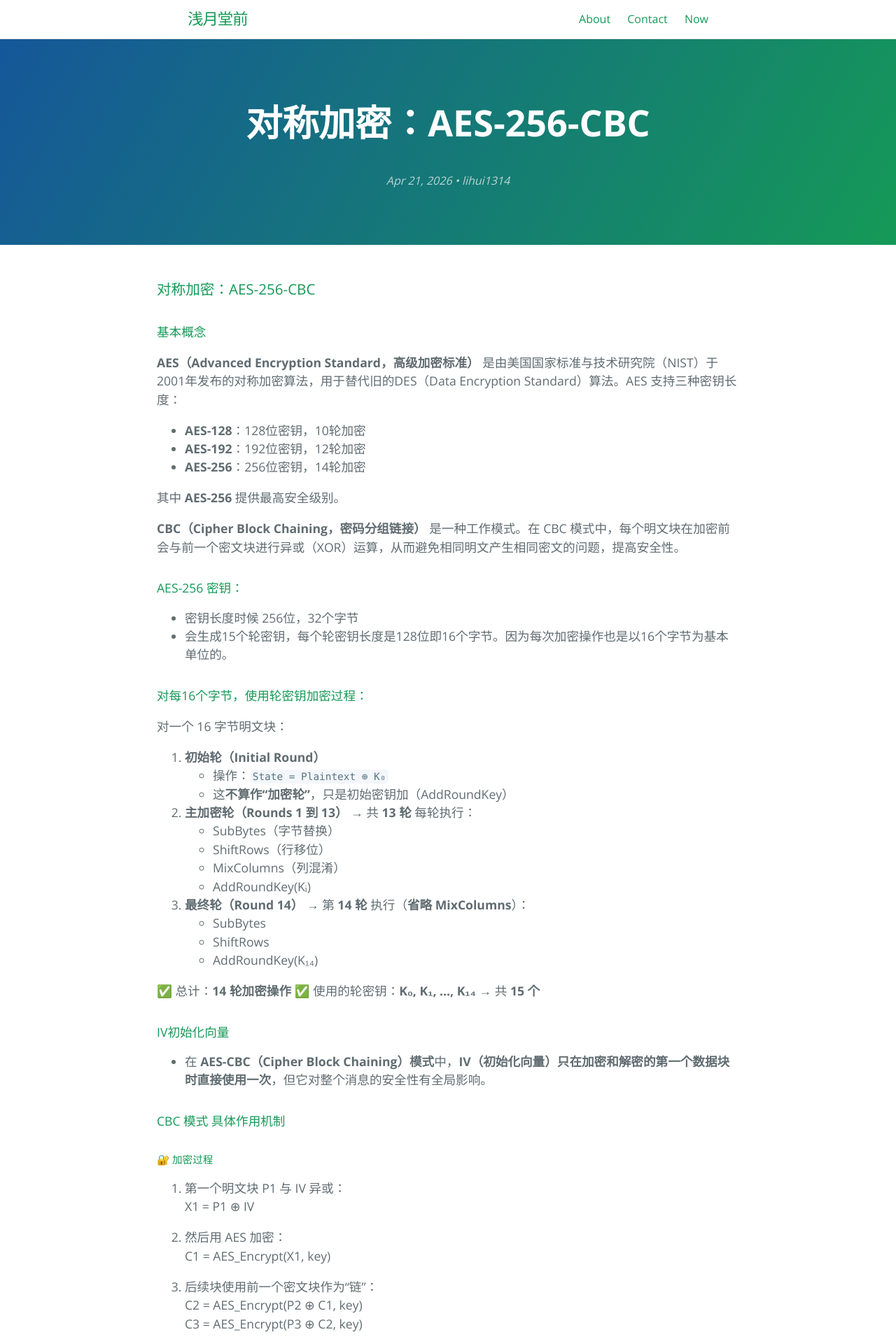
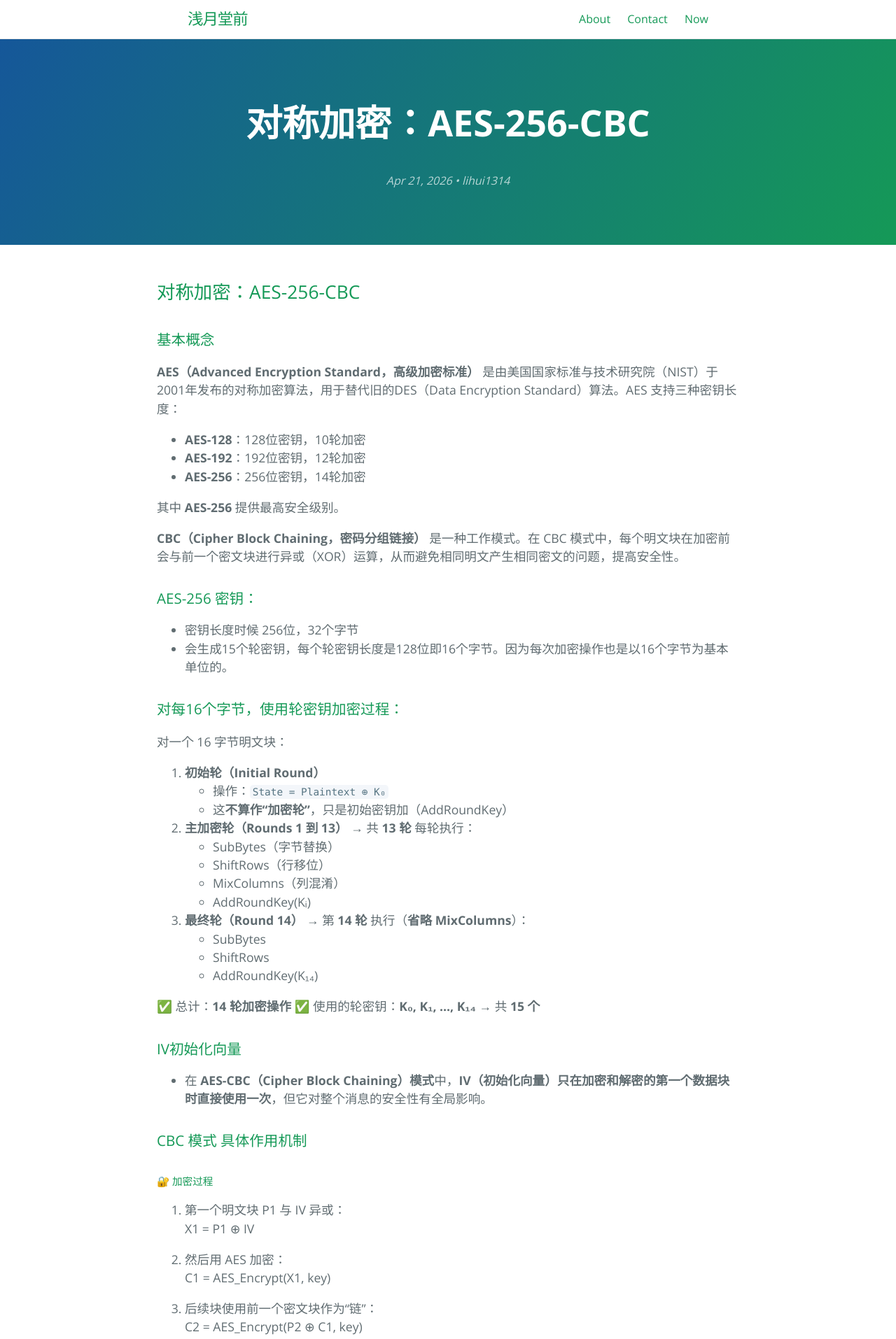
Before and after one commit to lihui1314/lihui1314.github.io, a Jekyll site: the page built from _posts/2026-04-21-对称加密：AES-256-CBC.md, in a window 1280 px wide. Shown: the top 1914 px of the page at 70% size. Built offline with Jekyll 4.4.1, drawn with Linux system fonts in a browser that asks for light colours.

Commit message:
调整排版

````diff
--- a/_posts/2026-04-21-对称加密：AES-256-CBC.md
+++ b/_posts/2026-04-21-对称加密：AES-256-CBC.md
@@ -3,9 +3,9 @@ layout: post
 title: "对称加密：AES-256-CBC"
 excerpt: "AES"
 ---
-### 对称加密：AES-256-CBC
+## 对称加密：AES-256-CBC
 
-####  基本概念
+###  基本概念
 
 **AES（Advanced Encryption Standard，高级加密标准）** 是由美国国家标准与技术研究院（NIST）于2001年发布的对称加密算法，用于替代旧的DES（Data Encryption Standard）算法。AES 支持三种密钥长度：
 
@@ -19,14 +19,14 @@ excerpt: "AES"
 
 
 
-#### AES-256 密钥：
+### AES-256 密钥：
 
 +  密钥长度时候 256位，32个字节
 + 会生成15个轮密钥，每个轮密钥长度是128位即16个字节。因为每次加密操作也是以16个字节为基本单位的。
 
 
 
-#### 对每16个字节，使用轮密钥加密过程：
+### 对每16个字节，使用轮密钥加密过程：
 
 对一个 16 字节明文块：
 
@@ -50,13 +50,13 @@ excerpt: "AES"
 
 
 
-#### IV初始化向量
+### IV初始化向量
 
 + 在 **AES-CBC（Cipher Block Chaining）模式**中，**IV（初始化向量）只在加密和解密的第一个数据块时直接使用一次**，但它对整个消息的安全性有全局影响。
 
 
 
-#### CBC 模式 具体作用机制
+### CBC 模式 具体作用机制
 
 ##### 🔐 加密过程
 
@@ -84,7 +84,7 @@ excerpt: "AES"
    P3 = AES_Decrypt(C3, key) ⊕ C2
    ...
 
-#### 加密Shell脚本代码，我这里是针对本地配置json
+### 加密Shell脚本代码，我这里是针对本地配置json
 
 ```shell
 #!/bin/bash
````
